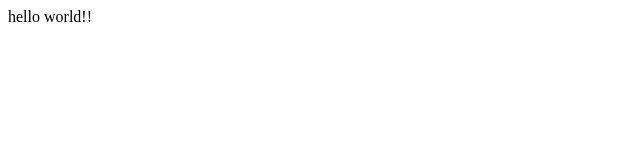
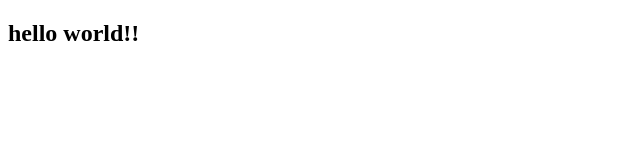
Before and after one commit to Shunta-Iwasaki/Shunta-iwasaki, a plain HTML site: page index.html in a window 1280 px wide. Shown: the whole page, without its empty margins (0-640 px from the left). Drawn offline with Linux system fonts and the light colour scheme.

Commit message:
h2追加

```diff
--- a/index.html
+++ b/index.html
@@ -6,6 +6,6 @@
     <title>Document</title>
 </head>
 <body>
-    hello world!!
+    <h2>hello world!!</h2>
 </body>
 </html>
```
